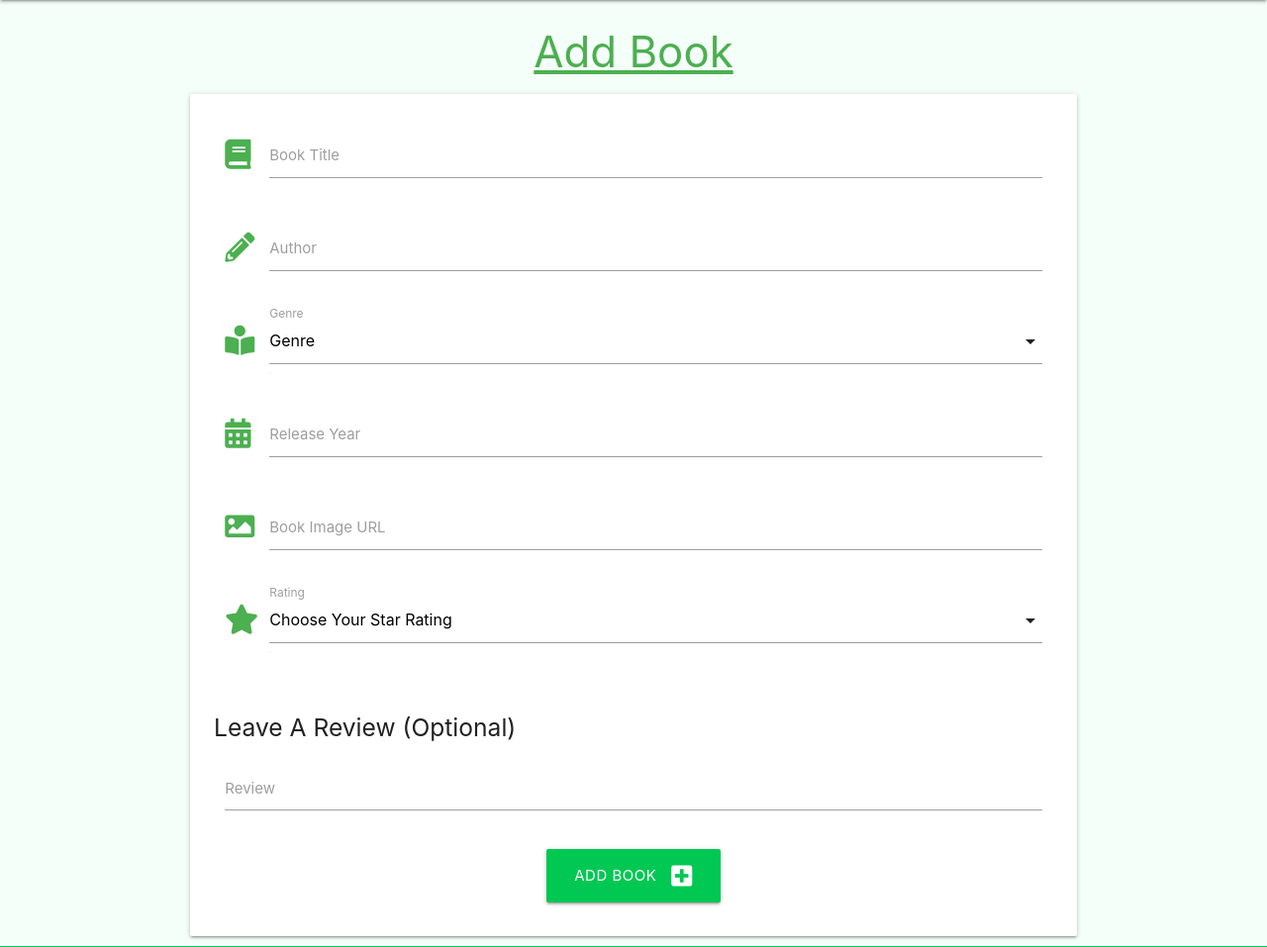
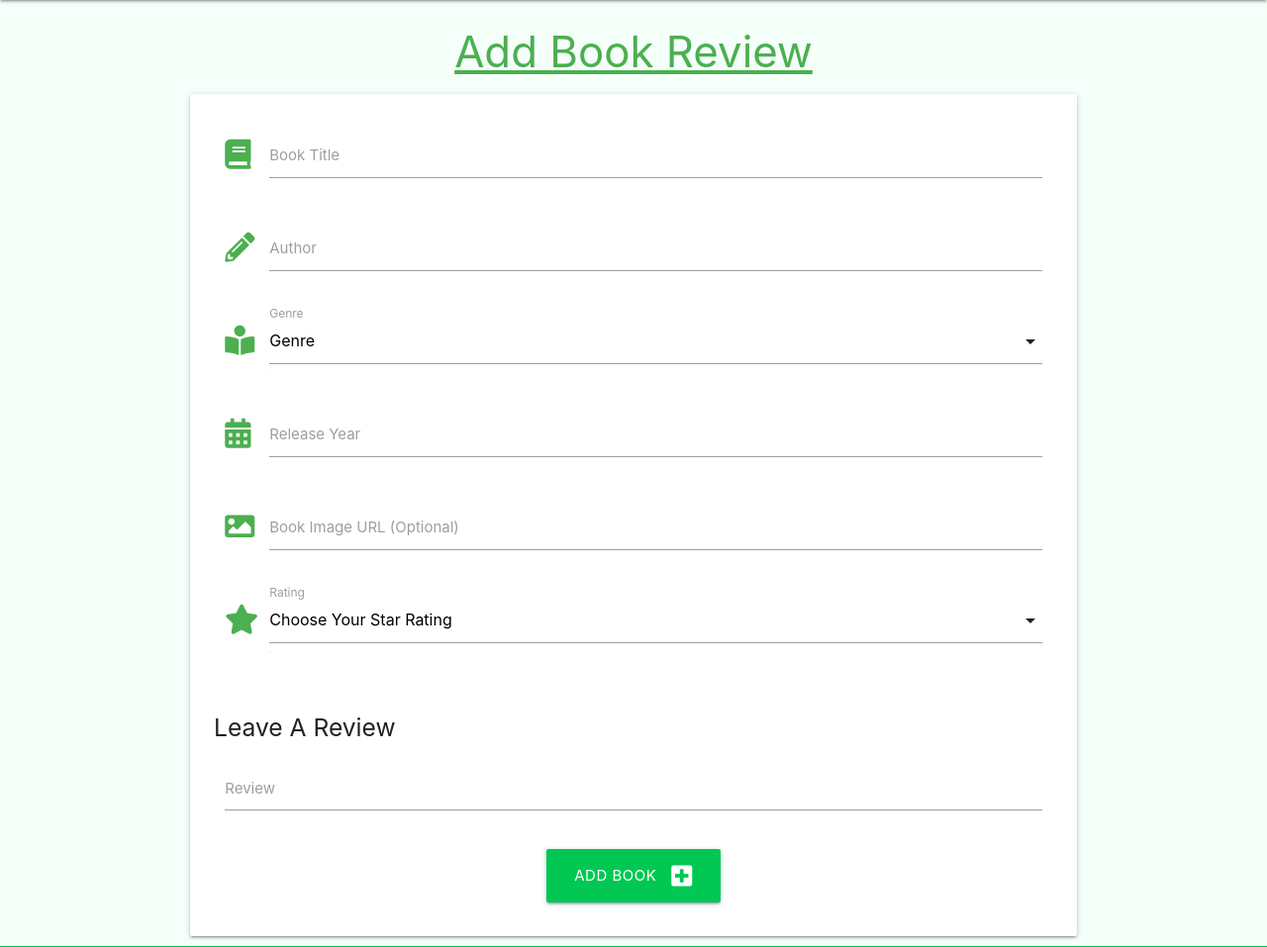
Before and after one commit to taybro23/Read-It-MS3, a Flask app: page /add-book in a window 1280 px wide. Shown: the part 64-1021 px from the top of the page at 99% size. Run offline with Flask 2, Linux system fonts and the light colour scheme; data that the repository does not hold is empty; some libraries are stand-ins or nearby versions.

Commit message:
Fixed issue with release year input.

```diff
--- a/static/js/script.js
+++ b/static/js/script.js
@@ -1,7 +1,7 @@
 $(document).ready(function(){
     $('.sidenav').sidenav();
     $('select').formSelect();
-    $('input#input_text, textarea#review').characterCounter();
+    $('input#input_text, textarea#book_review').characterCounter();
     $('.grn-btn').hover(
         function(){
             $(this).removeClass("green", "accent-4")
--- a/templates/add-book.html
+++ b/templates/add-book.html
@@ -2,7 +2,7 @@
 
 {% block content %}
 
-    <h3 class="green-text accent-4 center-align underline">Add Book</h3>
+    <h3 class="green-text accent-4 center-align underline">Add Book Review</h3>
 
     <div class="row card-panel">
         <form class="col s12" method="POST" action="{{ url_for('add_book') }}">
@@ -42,7 +42,7 @@
                 <div class="input-field col s12">
                     <i class="fas fa-calendar-alt green-text accent-4 prefix"></i>
                     <input id="release_year" name="release_year" minlength="4" maxlength="4"
-                        type="number" class="validate" required>
+                        type="text" class="validate" required>
                     <label for="release_year">Release Year</label>
                 </div>
             </div>
@@ -50,8 +50,8 @@
             <div class="row">
                 <div class="input-field col s12">
                     <i class="fas fa-image prefix green-text accent-4"></i>
-                    <input id="image_url" name="image_url" type="text" class="validate" required>
-                    <label for="image_url">Book Image URL</label>
+                    <input id="image_url" name="image_url" type="url" class="validate">
+                    <label for="image_url">Book Image URL (Optional)</label>
                 </div>
             </div>
             <!-- Star Rating Selection -->
@@ -72,9 +72,9 @@
             <br>
             <!-- Review Section -->
             <div class="row">
-                <h5>Leave A Review (Optional)</h5>
+                <h5>Leave A Review</h5>
                 <div class="input-field col s12">
-                    <textarea id="book_review" name="book_review" class="materialize-textarea" data-length="120"></textarea>
+                    <textarea id="book_review" name="book_review" class="materialize-textarea validate" data-length="120" required></textarea>
                     <label for="book_review">Review</label>
                 </div>
             </div>
```
